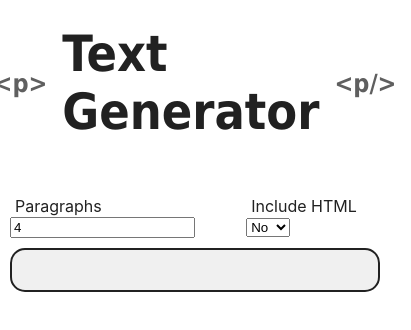
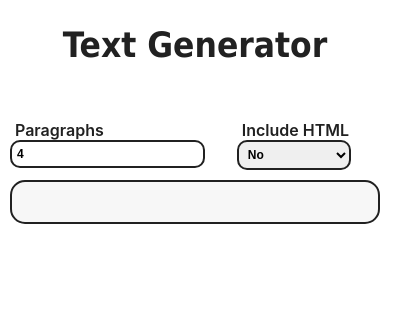
Before and after one commit to ozanakayaci/redux-projeler, a React (Create React App) app in the folder text-generator/: page / in a window 390 px wide. Shown: the top 330 px of the page, 411 px wide, since content can reach past the window. Built offline with nearby package versions, Linux system fonts and the light colour scheme; no server answers.

Commit message:
fix responsiveness

```diff
--- a/text-generator/src/App.css
+++ b/text-generator/src/App.css
@@ -24,12 +24,23 @@
   margin-top: 40px;
   margin-bottom: 5px;
 }
+input,
+select {
+  border: 2px solid #212121;
+  border-radius: 10px;
+  padding: 10px;
+  font-size: 18px;
+  min-width: 90%;
+}
+input[type="number"]::-webkit-inner-spin-button {
+  -webkit-appearance: none;
+}
 
 .paragraph {
   padding: 20px;
   border: 2px solid #212121;
   border-radius: 15px;
-  background-color: #f0f0f0;
+  background-color: rgb(247, 247, 247);
   margin-top: 10px;
   max-width: 1000px;
 }
@@ -37,4 +48,26 @@
 label {
   margin-right: 5px;
   margin-left: 5px;
+  font-size: 18px;
+  font-weight: 600;
 }
+@media only screen and (max-width: 625px) {
+  .header span {
+    display: none;
+  }
+}
+@media only screen and (max-width: 430px) {
+  .header {
+    font-size: 35px;
+  }
+  label {
+    font-size: 16px;
+  }
+  input,
+  select {
+    font-size: 12px;
+    font-weight: 700;
+    min-width: 80%;
+    padding: 5px;
+  }
+}
```
